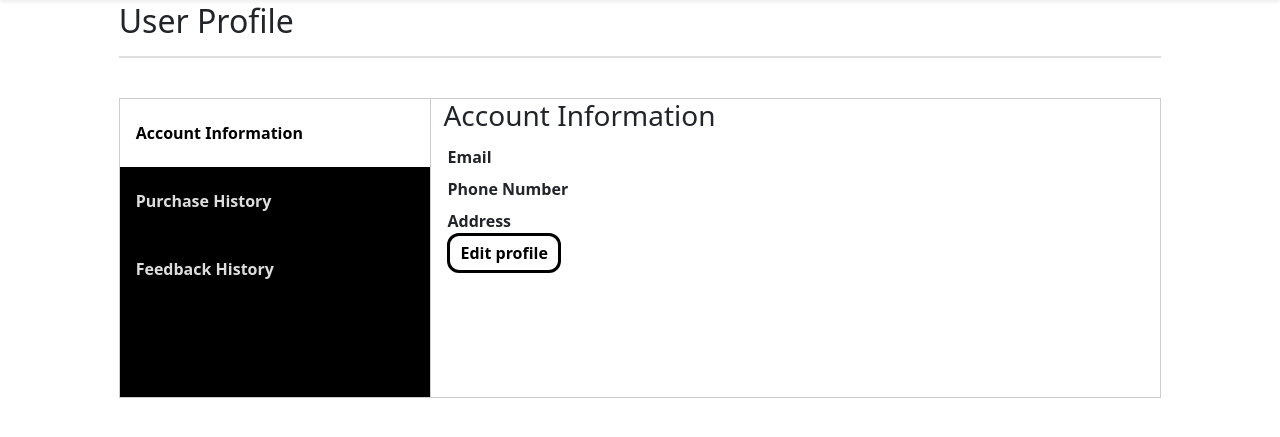
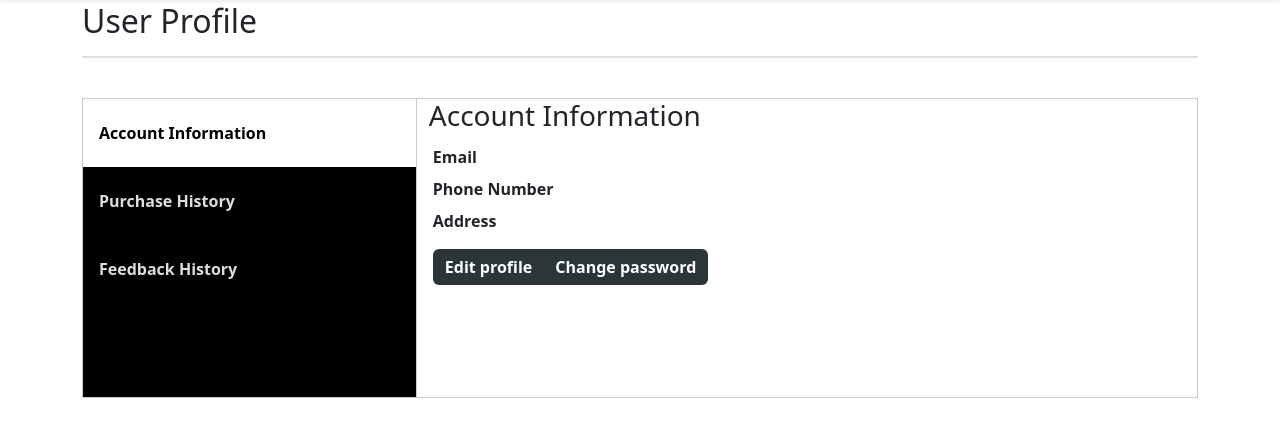
Before and after one commit to Tora-66/PheidipShop, a PHP site: page /userprofile.php in a window 1280 px wide. Shown: the part 94-531 px from the top of the page. Run offline with PHP 8.4, Linux system fonts and the light colour scheme; a user stored in the database is signed in; data comes from the database, SQL or seed files in the repository; data that the repository does not hold is empty; some libraries are stand-ins or nearby versions.

Commit message:
Add files via upload

```diff
--- a/userprofile.php
+++ b/userprofile.php
@@ -31,7 +31,19 @@ include 'php/htmlBody.php';
 <script src="https://kit.fontawesome.com/a076d05399.js" crossorigin="anonymous"></script>
 <link href="css/userprofile.css" type="text/css"
 	rel="stylesheet" />
-<div class="col-lg-10 col-md-10 col-sm-9 col-xs-12 container user">
+<style>
+    td{
+        padding-bottom: 5px
+    }
+    .tabcontent {
+    float: left;
+    padding: 0px 12px;
+    border: 1px solid #ccc;
+    width: 70%;
+    border-left: none;
+}
+</style>
+<div class="container user">
     <div class="notification">
         <?php
         if (isset($_GET["msgSuccess"])) :
@@ -72,8 +84,14 @@ include 'php/htmlBody.php';
                 </td>
             </tr>
             <tr>
-                <td>
-                    <a  class="edit" href="editprofile.php?code=<?= $field[0] ?>">Edit profile</a>
+                <td></td>
+            </tr>
+            <tr>
+                <td colspan="2">
+                    <div class="btn-group btn-group-justified">
+                        <a href="editprofile.php?code=<?= $field[0] ?>" class="btn btn-primary">Edit profile</a>
+                        <a href="changePass.php?code=<?= $field[0] ?>" class="btn btn-primary">Change password</a>
+                    </div>
                 </td>
             </tr>
         </table>
```
